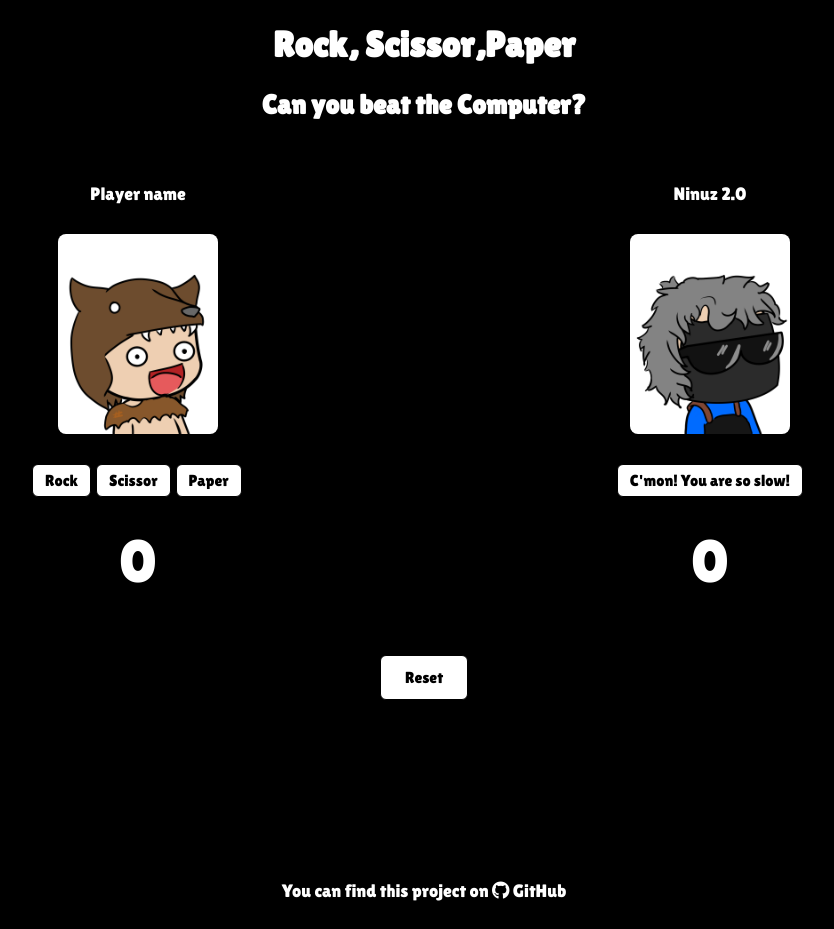
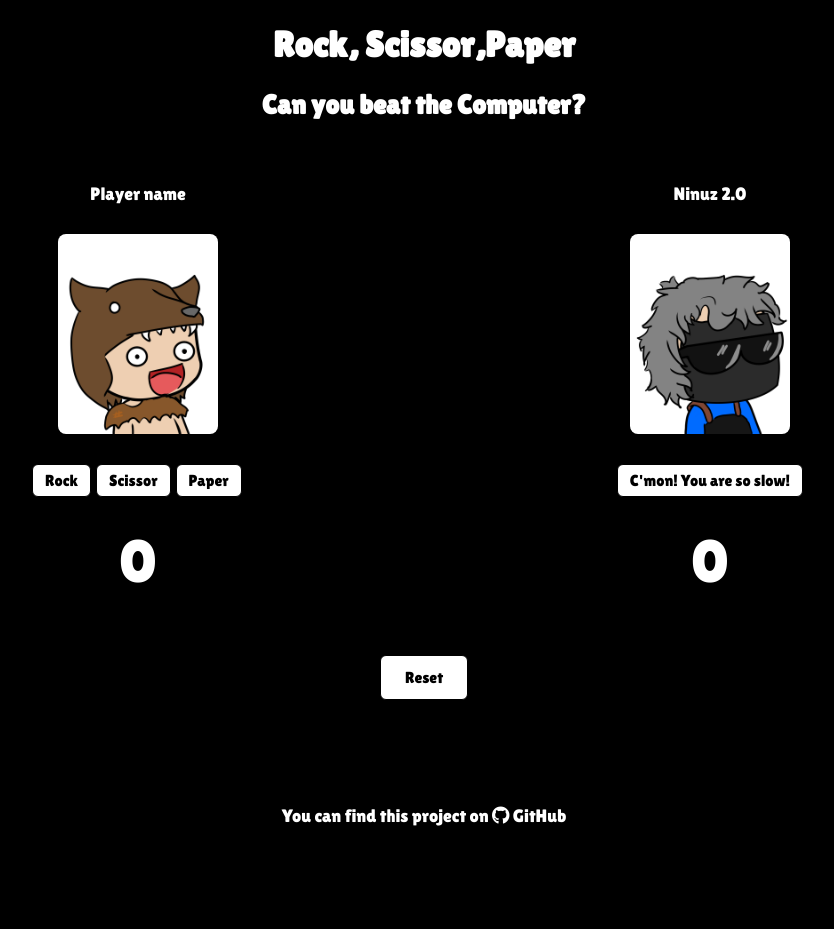
Before and after one commit to NinuzIBZ/rock_scissor_paper, a plain HTML site: page index.html in a window 1280 px wide. Shown: the whole page, without its empty margins (216-1050 px from the left). After the commit the page ends 854 px from the top, so only its background shows below. Drawn offline with Linux system fonts and the light colour scheme.

Commit message:
changed footer style

```diff
--- a/style.css
+++ b/style.css
@@ -75,7 +75,7 @@ button:hover {
 .score {
     display: flex;
     justify-content: center;
-    padding: 60px;
+    padding: 40px;
     font-size: 60px;
 }
 
@@ -83,7 +83,7 @@ footer {
     padding: 20px;
     display: flex;
     justify-content: center;
-    margin-top: 40px;
+    margin-top: 5px;
 }
 
 a {
```
